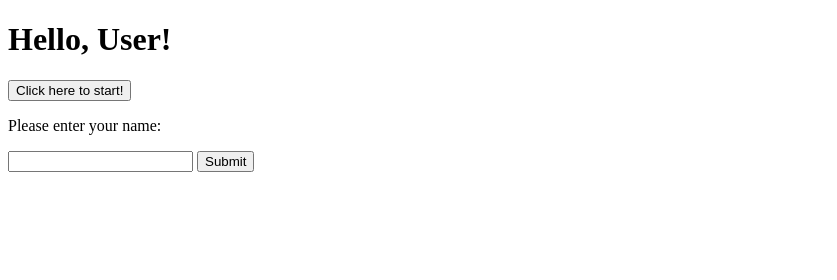
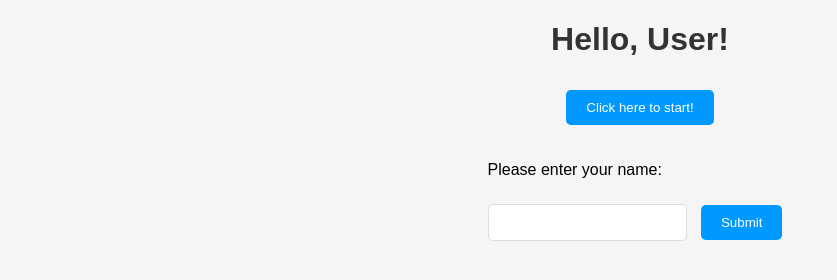
Before and after one commit to MisterVaidas/dynamic-page, a plain HTML site: page index.html in a window 1280 px wide. Both pictures are taken after a click on the button "Click here to start!". Shown: the whole page, without its empty margins (0-837 px from the left). Drawn offline with Linux system fonts and the light colour scheme.

Commit message:
final update

```diff
--- a/index.html
+++ b/index.html
@@ -5,26 +5,35 @@
     <meta http-equiv="X-UA-Compatible" content="IE=edge">
     <meta name="viewport" content="width=device-width, initial-scale=1.0">
     <title>Dynamic Page</title>
+    <link rel="stylesheet" type="text/css" href="styles.css">
+
 </head>
 <body>
+    <!-- Display the main header. The content will change dynamically -->
     <h1 id="header">Hello, User!</h1>
+    <!-- Start button that the user can click to start the interactive process -->
     <button id="startButton">Click here to start!</button>
+    <!-- Modal for the user to enter their name. Initially hidden -->
     <div id="nameModal" style="display: none;">
         <p>Please enter your name:</p>
         <input type="text" id="nameInput">
         <button id="submitName">Submit</button>
     </div>
+     <!-- Div for the user to enter a number. Initially hidden -->
     <div id="numberDiv" style="display: none;">
         <p>Please enter a number between 1 and 10:</p>
         <input type="number" id="numberInput" min="1" max="10">
         <button id="submitNumber">Submit</button>
     </div>
+    <!-- Div asking the user if they want to continue. Initially hidden -->
     <div id="continueDiv" style="display: none;">
+         <!-- Paragraph to show the success message when a valid number is entered. Initially hidden -->
         <p id="numberSuccess" style="display: none;"></p>
         <p>Do you want to do anything else here?</p>
         <button id="yesButton">Yes</button>
         <button id="noButton">No</button>
     </div>
+    <!-- Div for the user to choose a city. Initially hidden -->
     <div id="cityChoiceDiv" style="display: none;">
         <p>Which city would you like to visit next?</p>
         <select id="citySelect">
@@ -35,7 +44,9 @@
         </select>
         <button id="submitCity">Submit</button>
     </div>
+     <!-- Image to display the city chosen by the user. Initially hidden and sized to 600x400 pixels -->
     <img id="cityImage" style="display: none; width: 600px; height: 400px;">
+    <!-- Button for the user to finish the process. Initially hidden -->
     <button id="finishButton" style="display: none;">Click here to finish</button>
     <script src="script.js"></script>
 
--- /dev/null
+++ b/styles.css
@@ -0,0 +1,41 @@
+body {
+    font-family: Arial, sans-serif;
+    background-color: #f5f5f5;
+    margin: 0;
+    padding: 0;
+    display: flex;
+    flex-direction: column;
+    align-items: center;
+}
+
+h1 {
+    color: #333;
+}
+
+button {
+    margin: 10px;
+    padding: 10px 20px;
+    background-color: #0099ff;
+    color: #fff;
+    border: none;
+    border-radius: 5px;
+    cursor: pointer;
+}
+
+button:hover {
+    background-color: #007acc;
+}
+
+div {
+    margin: 10px;
+}
+
+input, select {
+    padding: 10px;
+    border-radius: 5px;
+    border: 1px solid #ddd;
+}
+
+img {
+    border-radius: 5px;
+}
```
